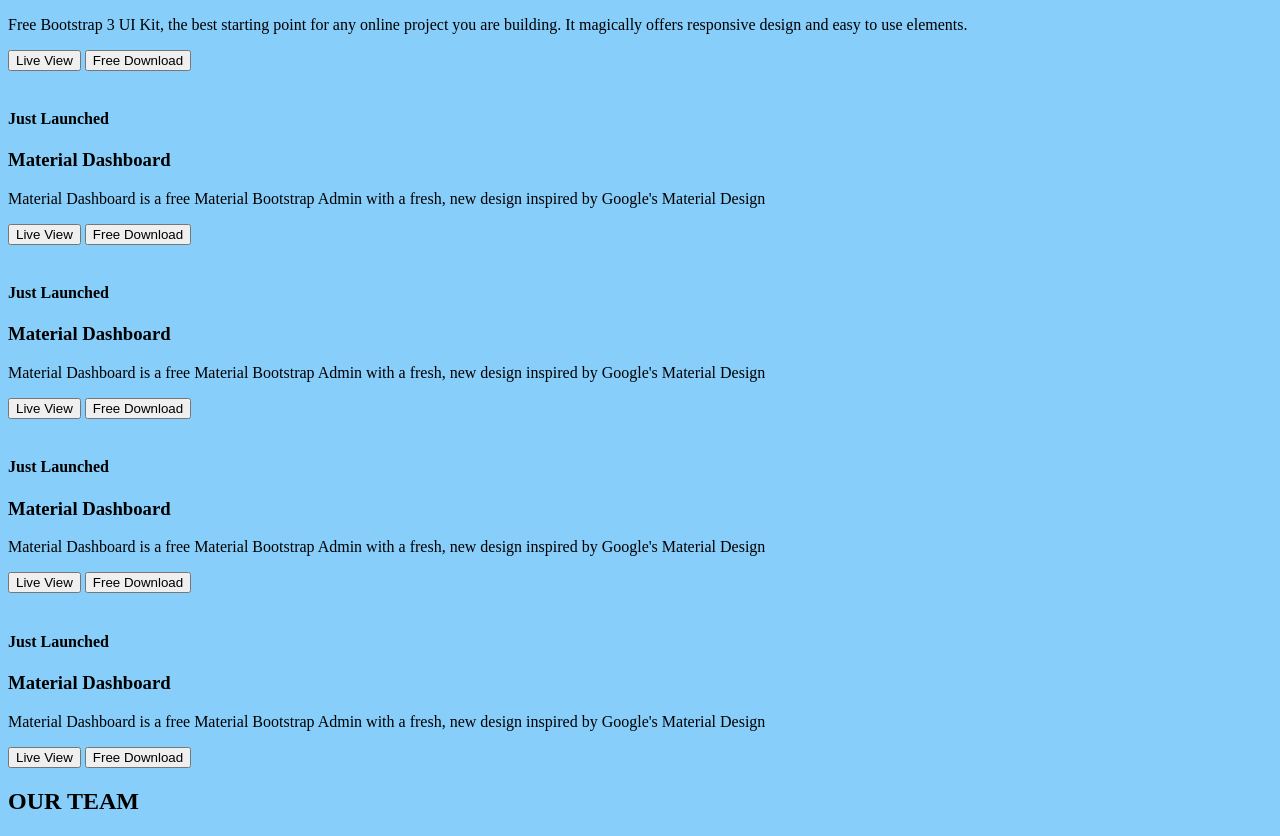
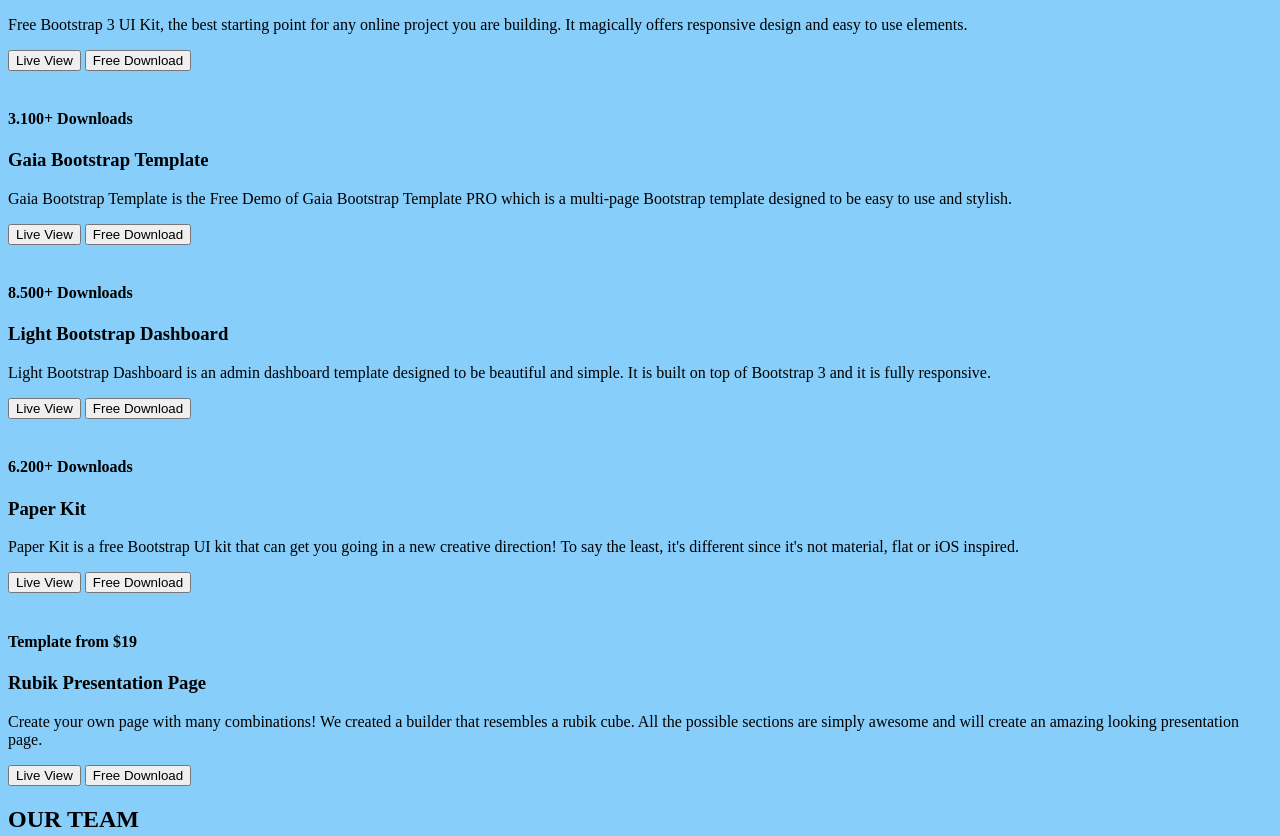
Before and after one commit to oseidell/RDS-Practice-1, a plain HTML site: page index.html in a window 1280 px wide. Shown: the part 1090-1926 px from the top of the page. Drawn offline with Linux system fonts and the light colour scheme.

Commit message:
Agregando Premium

```diff
--- a/index.html
+++ b/index.html
@@ -116,9 +116,9 @@
 		</div>
 		<div class="premium-card">
 			<img src="" alt="" class="premium-card-img">
-			<h4 class="premium-card-subtitle">Just Launched</h4>
-			<h3 class="premium-card-title">Material Dashboard</h3>
-			<p class="premium-card-text">Material Dashboard is a free Material Bootstrap Admin with a fresh, new design inspired by Google's Material Design</p>
+			<h4 class="premium-card-subtitle">3.100+ Downloads</h4>
+			<h3 class="premium-card-title">Gaia Bootstrap Template</h3>
+			<p class="premium-card-text">Gaia Bootstrap Template is the Free Demo of Gaia Bootstrap Template PRO which is a multi-page Bootstrap template designed to be easy to use and stylish.</p>
 			<div class="premium-card-contentButtons">
 				<button class="button">Live View</button>
 				<button class="button">Free Download</button>
@@ -126,9 +126,9 @@
 		</div>
 		<div class="premium-card">
 			<img src="" alt="" class="premium-card-img">
-			<h4 class="premium-card-subtitle">Just Launched</h4>
-			<h3 class="premium-card-title">Material Dashboard</h3>
-			<p class="premium-card-text">Material Dashboard is a free Material Bootstrap Admin with a fresh, new design inspired by Google's Material Design</p>
+			<h4 class="premium-card-subtitle">8.500+ Downloads</h4>
+			<h3 class="premium-card-title">Light Bootstrap Dashboard</h3>
+			<p class="premium-card-text">Light Bootstrap Dashboard is an admin dashboard template designed to be beautiful and simple. It is built on top of Bootstrap 3 and it is fully responsive.</p>
 			<div class="premium-card-contentButtons">
 				<button class="button">Live View</button>
 				<button class="button">Free Download</button>
@@ -136,9 +136,9 @@
 		</div>
 		<div class="premium-card">
 			<img src="" alt="" class="premium-card-img">
-			<h4 class="premium-card-subtitle">Just Launched</h4>
-			<h3 class="premium-card-title">Material Dashboard</h3>
-			<p class="premium-card-text">Material Dashboard is a free Material Bootstrap Admin with a fresh, new design inspired by Google's Material Design</p>
+			<h4 class="premium-card-subtitle">6.200+ Downloads</h4>
+			<h3 class="premium-card-title">Paper Kit</h3>
+			<p class="premium-card-text">Paper Kit is a free Bootstrap UI kit that can get you going in a new creative direction! To say the least, it's different since it's not material, flat or iOS inspired.</p>
 			<div class="premium-card-contentButtons">
 				<button class="button">Live View</button>
 				<button class="button">Free Download</button>
@@ -146,9 +146,9 @@
 		</div>
 		<div class="premium-card">
 			<img src="" alt="" class="premium-card-img">
-			<h4 class="premium-card-subtitle">Just Launched</h4>
-			<h3 class="premium-card-title">Material Dashboard</h3>
-			<p class="premium-card-text">Material Dashboard is a free Material Bootstrap Admin with a fresh, new design inspired by Google's Material Design</p>
+			<h4 class="premium-card-subtitle">Template from $19</h4>
+			<h3 class="premium-card-title">Rubik Presentation Page</h3>
+			<p class="premium-card-text">Create your own page with many combinations! We created a builder that resembles a rubik cube. All the possible sections are simply awesome and will create an amazing looking presentation page.</p>
 			<div class="premium-card-contentButtons">
 				<button class="button">Live View</button>
 				<button class="button">Free Download</button>
@@ -221,15 +221,15 @@
 			</div>
 			<!--COL 2-->
 			<div class="number-contentCols-col">
-				<h4 class="title">Users</h4>
-				<h5 class="subtitle">Businesses and Professionals</h5>
-				<div class="numbers">116.000+</div>
+				<h4 class="title">Downloads</h4>
+				<h5 class="subtitle">Freebies, Templates & UI Kits</h5>
+				<div class="numbers">186.000+</div>
 			</div>
 			<!--COL 3-->
 			<div class="number-contentCols-col">
-				<h4 class="title">Users</h4>
-				<h5 class="subtitle">Businesses and Professionals</h5>
-				<div class="numbers">116.000+</div>
+				<h4 class="title">Countries</h4>
+				<h5 class="subtitle">Where we made sponsorships</h5>
+				<div class="numbers">14</div>
 			</div>
 		</div>
 
```
